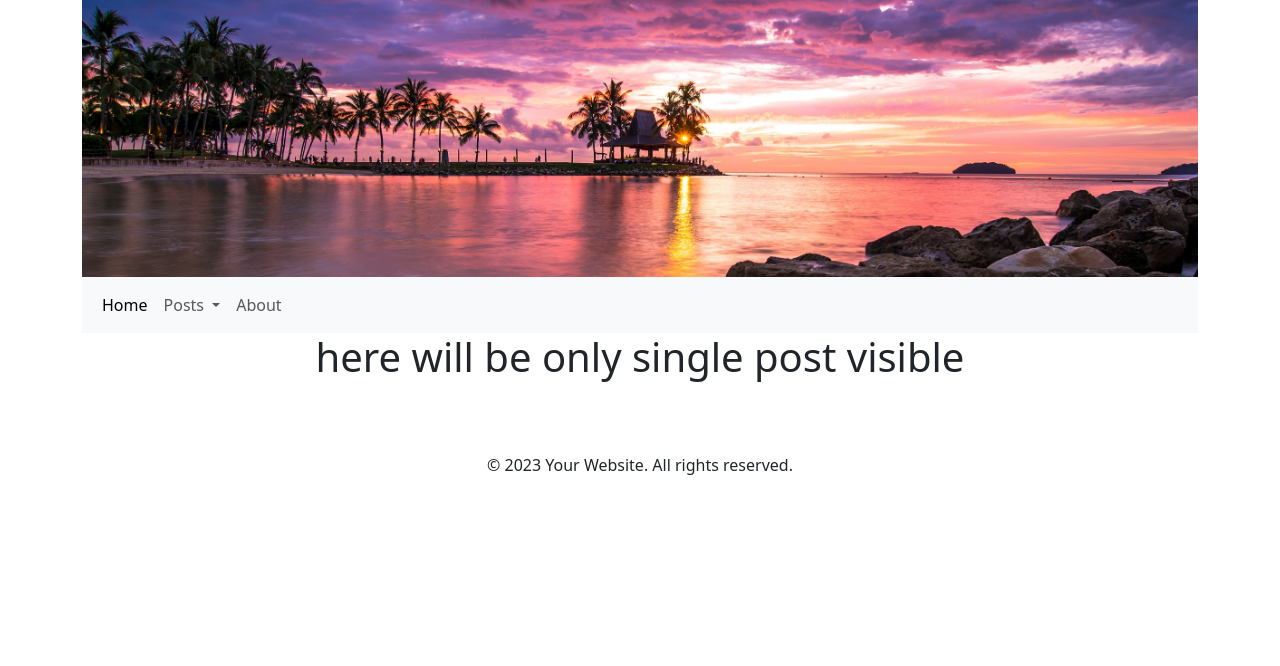
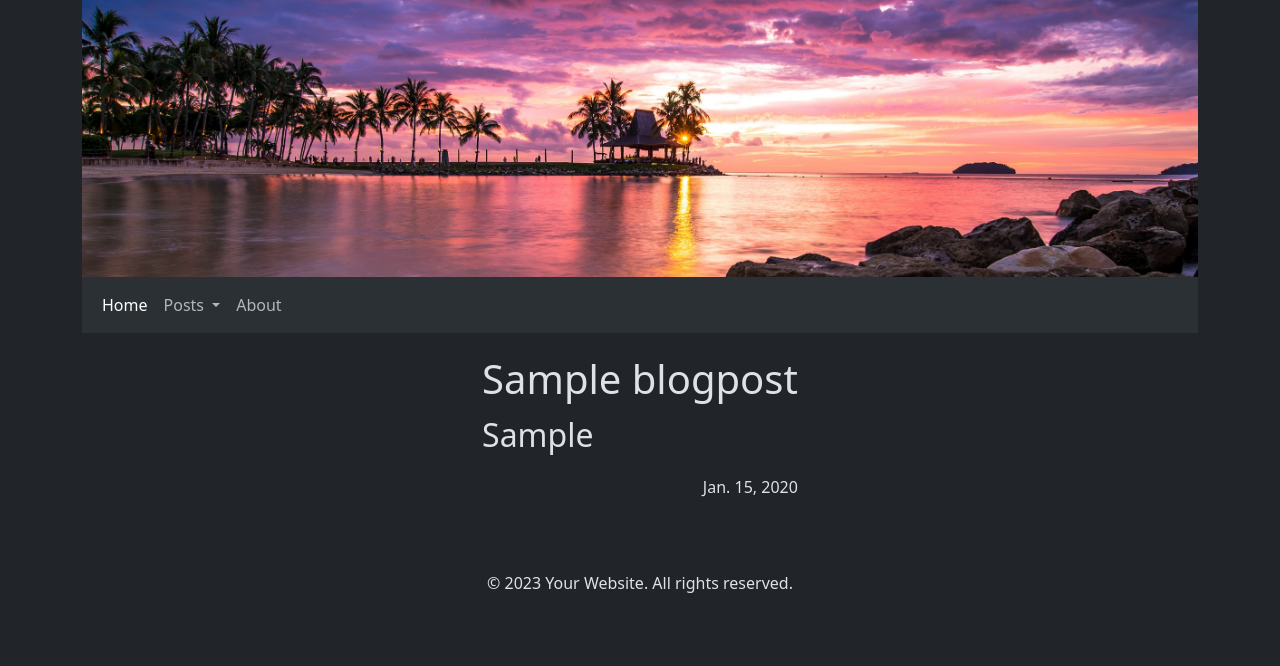
Before and after one commit to KrlJrvts/my_blog, a Django app: page /read-post/1/ in a window 1280 px wide. Shown: the top 666 px of the page. Run offline with Django 4.2, Linux system fonts and the light colour scheme; tables that the repository leaves empty hold one stand-in row (values such as "Sample post").

Commit message:
html templates to index.html

```diff
--- a/blog/templates/all_posts.html
+++ b/blog/templates/all_posts.html
@@ -1,5 +1,5 @@
 <!DOCTYPE html>
-<html lang="en">
+<html lang="en" data-bs-theme="dark">
 <head>
     <meta charset="UTF-8">
     <title>Title</title>
@@ -12,7 +12,7 @@
 <body>
 
 <div class="container">
-    <div class="d-flex justify-content-center" style="padding-bottom: 5%">
+    <div class="d-flex justify-content-center" style="padding-bottom: 7%">
         {% block menu %}
             {% include 'elements/menu.html' %}
         {% endblock %}
@@ -27,7 +27,7 @@
                     <div class="row">
                         <div class="col-sm fs-1">
                             <a href="{% url 'single-post' post.id %}"
-                       class="link-secondary text-decoration-none"> {{ post.title }}</a>
+                       class="link-light text-decoration-none"> {{ post.title }}</a>
                         </div>
                     </div>
                 </div>
--- a/blog/templates/create_post.html
+++ b/blog/templates/create_post.html
@@ -1,5 +1,5 @@
 <!DOCTYPE html>
-<html lang="en">
+<html lang="en" data-bs-theme="dark">
 <head>
     <meta charset="UTF-8">
     <title>Title</title>
@@ -34,7 +34,7 @@
                     <input type="text" name="author_name" id="author_name" class="form-control" required>
                 </div>
                 <div>
-                    <button type="submit" form="new_post" class="btn btn-primary">Post</button>
+                    <button type="submit" form="new_post" class="btn btn-secondary">Post</button>
                 </div>
             </form>
         </div>
--- a/blog/templates/elements/menu.html
+++ b/blog/templates/elements/menu.html
@@ -22,7 +22,7 @@
                         </ul>
                     </li>
                     <li class="nav-item">
-                        <a class="nav-link" href="../about.html">About</a>
+                        <a class="nav-link" href="about">About</a>
                     </li>
                 </ul>
             </div>
--- a/blog/templates/single_post.html
+++ b/blog/templates/single_post.html
@@ -1,5 +1,5 @@
 <!DOCTYPE html>
-<html lang="en">
+<html lang="en" data-bs-theme="dark">
 <head>
     <meta charset="UTF-8">
     <title>Title</title>
@@ -12,7 +12,7 @@
 <body>
 
 <div class="container">
-    <div class="d-flex justify-content-center" style="padding-bottom: 5%">
+    <div class="d-flex justify-content-center" style="padding-bottom: 7%">
         {% block menu %}
             {% include 'elements/menu.html' %}
         {% endblock %}
@@ -22,16 +22,33 @@
 <div class="container">
     <div class="d-flex justify-content-center" style="padding-bottom: 5%">
         <div id="content-container">
-            <h1> here will be only single post visible</h1>
-            <h2>{{ post.title }}</h2>
-            <p>{{ post.paragraph|truncatewords:30 }}</p>
-            <p>{{ post.created_at|date }}</p>
+            <div class="container">
+                <div class="row">
+                    <div class="col-sm fs-1 text-center">
+                        <h1>{{ object.title }}</h1>
+                    </div>
+                </div>
+            </div>
+            <div class="container">
+                <div class="row">
+                    <div class="col-sm fs-2 text-break">
+                        <p>{{ object.paragraph|truncatewords:30 }}</p>
+                    </div>
+                </div>
+            </div>
+            <div class="container">
+                <div class="row">
+                    <div class="col-sm text-end">
+                        <p>{{ object.created_at|date }}</p>
+                    </div>
+                </div>
+            </div>
         </div>
     </div>
 </div>
 
 <div class="container">
-    <div class="d-flex justify-content-center" style="padding-bottom: 5%">
+    <div class="d-flex justify-content-center sticky-bottom" style="padding-bottom: 5%">
         {% block footer %}
             {% include 'elements/footer.html' %}
         {% endblock %}
--- a/blog/views.py
+++ b/blog/views.py
@@ -2,8 +2,6 @@ from django.shortcuts import render
 from django.views.generic import ListView, DetailView, CreateView, View
 from .models import BlogPost
 
-
-# Create your views here.
 
 class AllBlogPosts(ListView):
     template_name = 'all_posts.html'
--- a/my_blog/urls.py
+++ b/my_blog/urls.py
@@ -1,30 +1,12 @@
-"""
-URL configuration for my_blog project.
-
-The `urlpatterns` list routes URLs to views. For more information please see:
-    https://docs.djangoproject.com/en/4.2/topics/http/urls/
-Examples:
-Function views
-    1. Add an import:  from my_app import views
-    2. Add a URL to urlpatterns:  path('', views.home, name='home')
-Class-based views
-    1. Add an import:  from other_app.views import Home
-    2. Add a URL to urlpatterns:  path('', Home.as_view(), name='home')
-Including another URLconf
-    1. Import the include() function: from django.urls import include, path
-    2. Add a URL to urlpatterns:  path('blog/', include('blog.urls'))
-"""
 from django.contrib import admin
 from django.urls import path
-
 from blog.views import AllBlogPosts, SingleBlogPost, CreateBlogPost, DeleteBlogPost, AboutPage
 
 urlpatterns = [
     path('admin/', admin.site.urls),
-    path('create-post', CreateBlogPost.as_view(), name='new-post'),
+    path('create-post/', CreateBlogPost.as_view(), name='new-post'),
     path('', AllBlogPosts.as_view(), name='all-blog-posts'),
     path('read-post/<int:pk>/', SingleBlogPost.as_view(), name='single-post'),
     path('delete-post/<int:post_id>/', DeleteBlogPost.as_view(), name='delete-post'),
     path('about/', AboutPage.as_view(), name='about-page'),
-
 ]
```
Also changed, not shown: blog/templates/about.html (+3 -4 lines).
